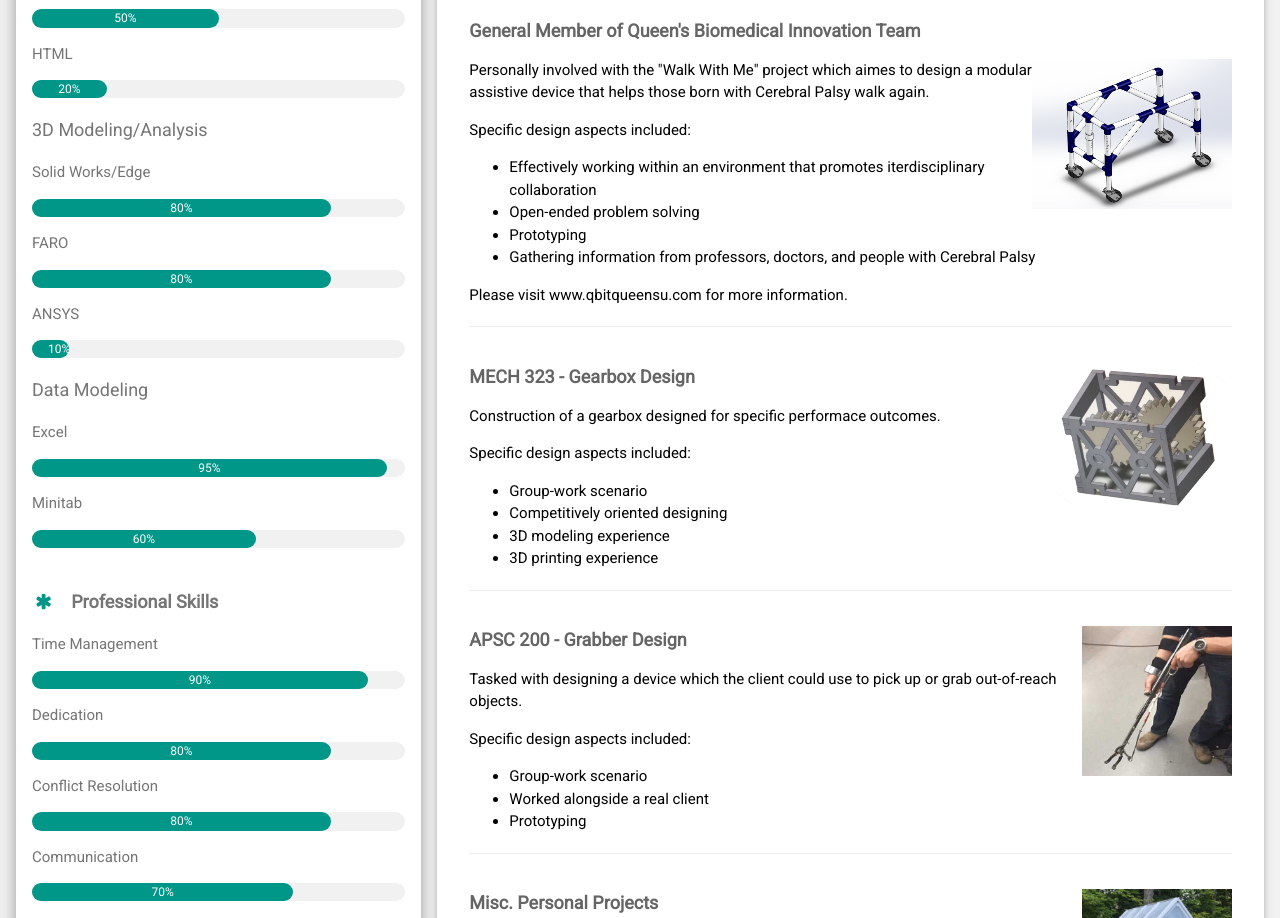
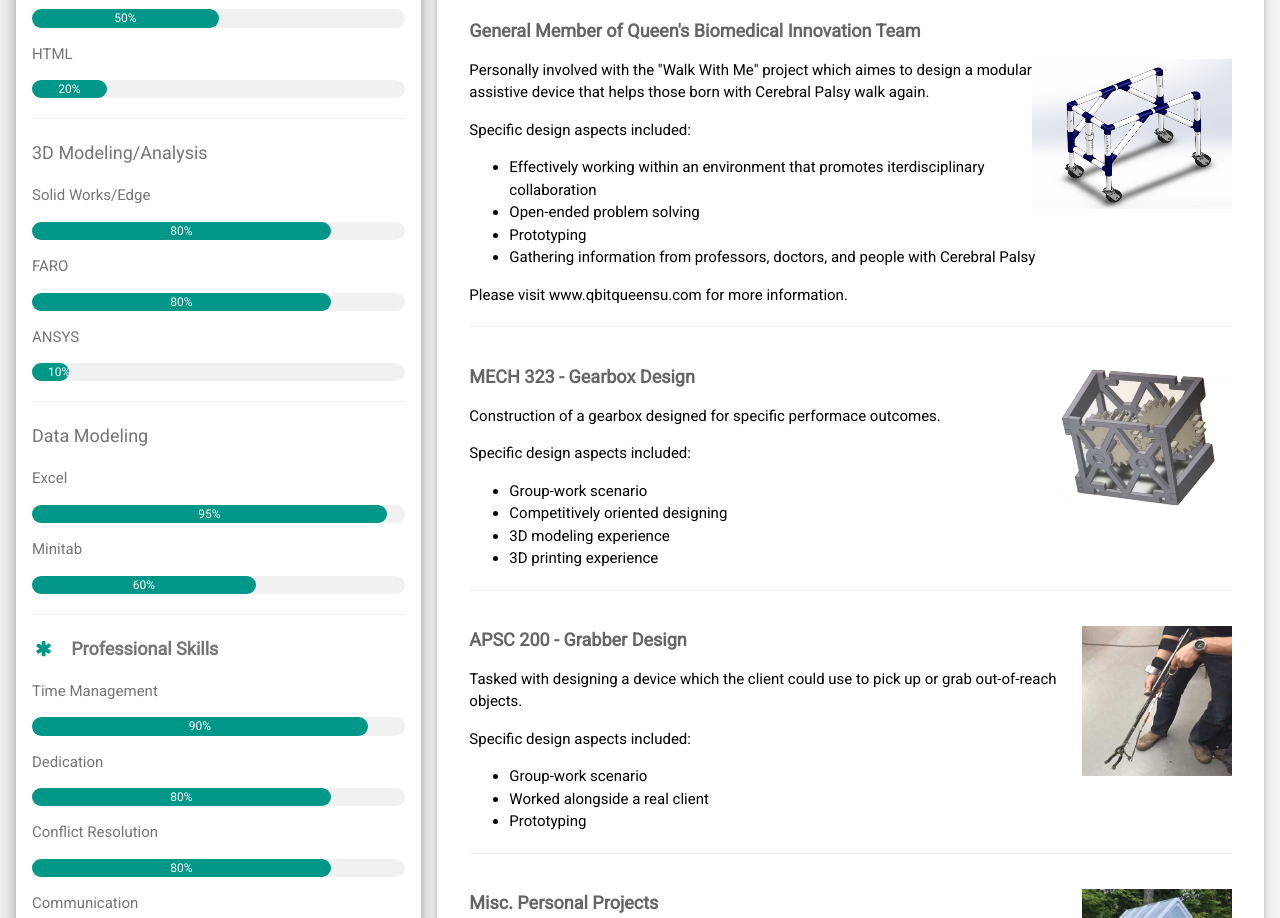
Before and after one commit to ChrisDouglas17/Portfolio, a plain HTML site: page index.html in a window 1280 px wide. Shown: the part 968-1886 px from the top of the page. Drawn offline with nearby package versions, Linux system fonts and the light colour scheme.

Commit message:
Final Copy (Use)

```diff
--- a/index.html
+++ b/index.html
@@ -71,6 +71,7 @@ h.align {
           <div class="w3-light-grey w3-round-xlarge w3-small">
             <div class="w3-container w3-center w3-round-xlarge w3-teal" style="width:20%">20%</div>
           </div>
+          <hr>
           <h5><p>3D Modeling/Analysis</p></h5>
           <p>Solid Works/Edge</p>
           <div class="w3-light-grey w3-round-xlarge w3-small">
@@ -84,6 +85,7 @@ h.align {
           <div class="w3-light-grey w3-round-xlarge w3-small">
             <div class="w3-container w3-center w3-round-xlarge w3-teal" style="width:10%">10%</div>
           </div>
+          <hr>
           <h5><p>Data Modeling</p></h5>
           <p>Excel</p>
           <div class="w3-light-grey w3-round-xlarge w3-small">
@@ -92,9 +94,8 @@ h.align {
           <p>Minitab</p>
           <div class="w3-light-grey w3-round-xlarge w3-small">
               <div class="w3-container w3-center w3-round-xlarge w3-teal" style="width:60%">60%</div>
-            </div>
-          <br>
-
+          </div>
+          <hr>
 
           <p class="w3-large"><b><i class="fa fa-asterisk fa-fw w3-margin-right w3-text-teal"></i>Professional Skills</b></p>
           <p>Time Management</p>
```
Also changed, not shown: 2 other files.
